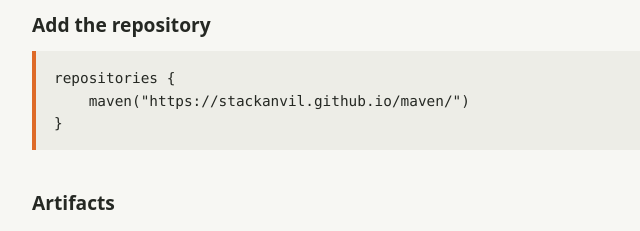
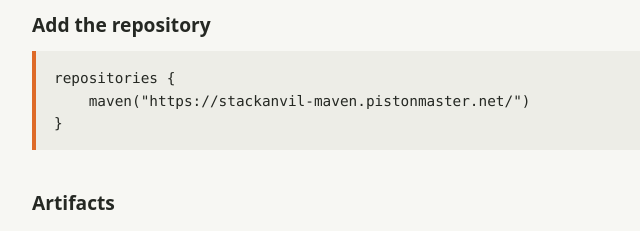
Before and after one commit to StackAnvil/maven, a plain HTML site: page site/index.html in a window 1280 px wide. Shown: the part 222-453 px from the top of the page, 252-892 px from the left. Drawn offline with Linux system fonts and the light colour scheme.

Commit message:
docs(maven): use the custom repository domain

```diff
--- a/site/index.html
+++ b/site/index.html
@@ -36,7 +36,7 @@
       <p>Fully patched builds for four Minecraft protocol projects. Each version comes from a <a href="https://github.com/StackAnvil/patches/releases">StackAnvil release</a>. PR test builds stay separate.</p>
       <h2>Add the repository</h2>
       <pre><code>repositories {
-    maven("https://stackanvil.github.io/maven/")
+    maven("https://stackanvil-maven.pistonmaster.net/")
 }</code></pre>
       <h2>Artifacts</h2>
       <p>Group ID: <code>io.github.stackanvil</code>. Use the release version without the <code>stack-v</code> prefix.</p>
```
Also changed, not shown: README.md.
